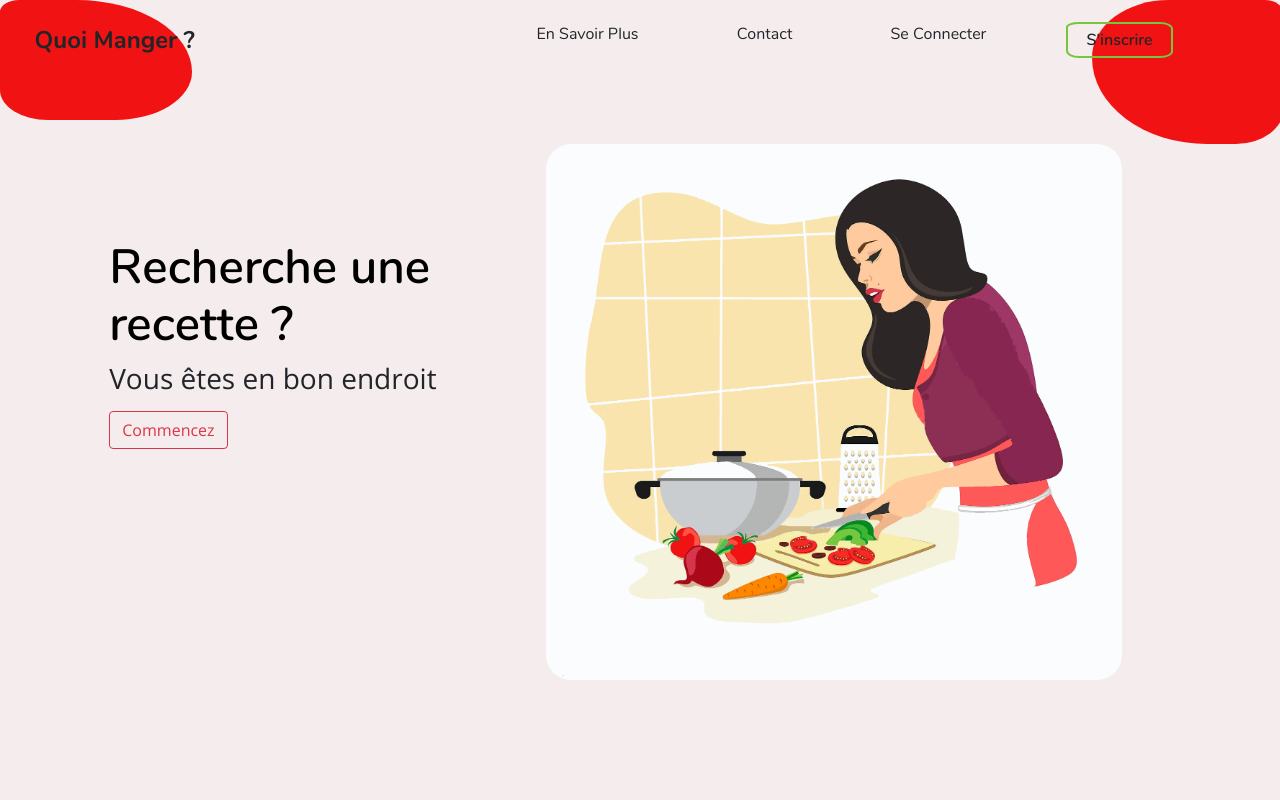
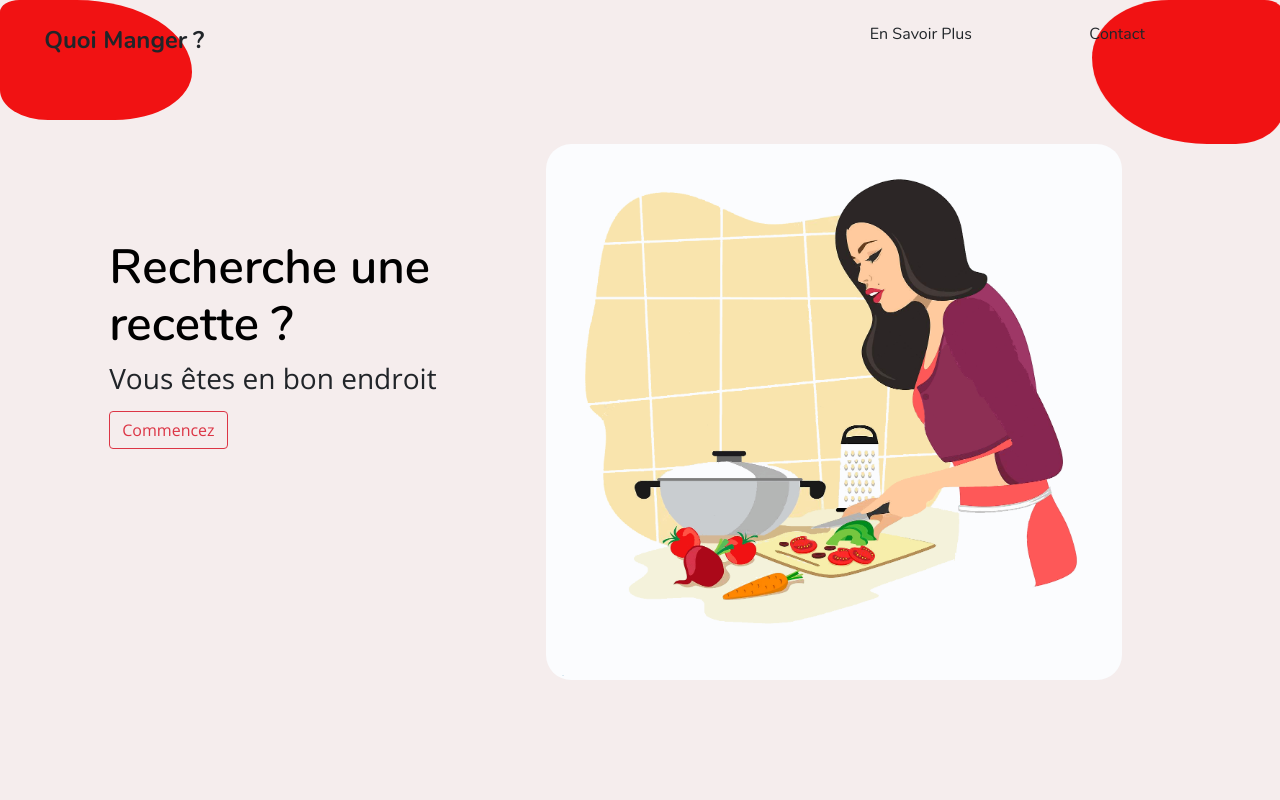
Before and after one commit to pdelpriore/cojemy-front, a React (Create React App) app: page / in a window 1280 px wide. Shown: the top 800 px of the page. Built offline with nearby package versions, Linux system fonts and the light colour scheme.

Commit message:
cut start menu options

```diff
--- a/src/components/navbar/Navbar.js
+++ b/src/components/navbar/Navbar.js
@@ -10,9 +10,10 @@ import "./navbar.css";
 const navItems = [
   { name: "quoi manger ?" },
   { name: "en savoir plus" },
-  { name: "contact" },
-  { name: "se connecter", path: "/login" },
-  { name: "s'inscrire", path: "/signup" }
+  { name: "contact" }
+  // options below will be used when user go to get started page
+  //{ name: "se connecter", path: "/login" },
+  //{ name: "s'inscrire", path: "/signup" }
 ];
 
 const Navbar = () => {
--- a/src/components/navbar/navbar.css
+++ b/src/components/navbar/navbar.css
@@ -23,7 +23,7 @@ li:not(:first-child) > a.active {
   border-bottom: 2px #333333 solid;
 }
 li:first-child {
-  margin-right: 25%;
+  margin-right: 50%;
   font-family: "Nunito-Bold";
   font-size: x-large;
 }
```
